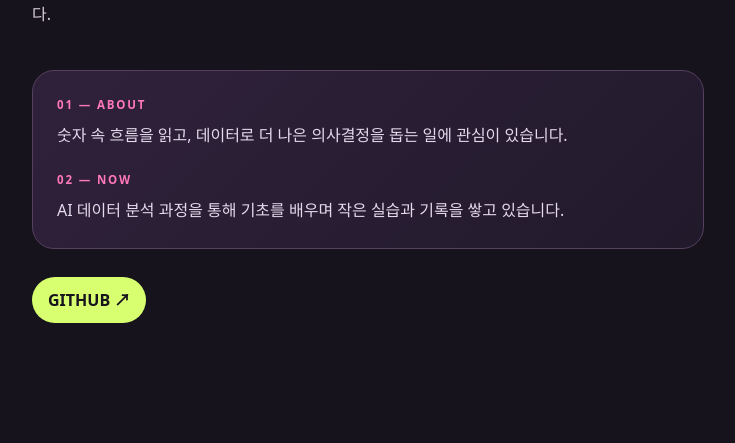
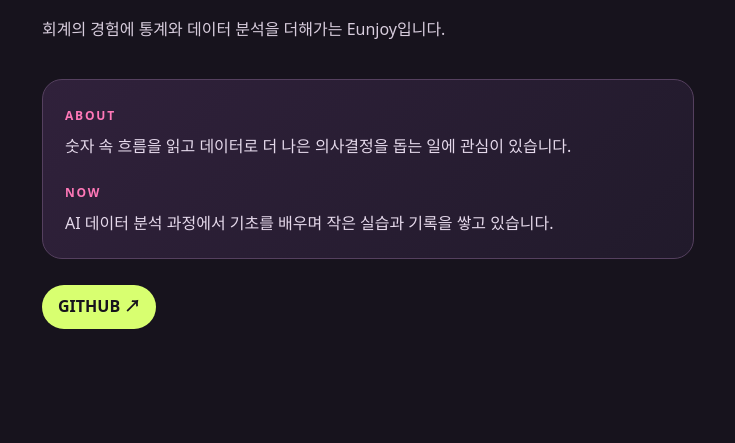
Before and after one commit to eunjoyhere/261113_empty, a plain HTML site: page index.html in a window 1280 px wide. Shown: the part 357-800 px from the top of the page, without its empty margins (272-1007 px from the left). Drawn offline with Linux system fonts and the light colour scheme.

Commit message:
Refine bold purple and pink profile design

```diff
--- a/index.html
+++ b/index.html
@@ -1,3 +1 @@
-<!doctype html><html lang="ko"><meta charset="utf-8"><meta name="viewport" content="width=device-width,initial-scale=1"><title>Eunjoy — Data in Color</title><style>
-*{box-sizing:border-box}body{margin:0;background:#17131d;color:#f7efff;font:16px/1.65 system-ui}main{max-width:720px;margin:auto;padding:10vh 24px}.eyebrow{color:#d8b8ff;font-size:.75rem;letter-spacing:.18em}h1{font-size:clamp(2.8rem,10vw,5.4rem);line-height:1.02;letter-spacing:-.07em;margin:28px 0}h1 em{color:#ff4fa3;font-style:normal}.intro{color:#d8cddd;max-width:480px}.panel{margin-top:42px;padding:24px;border:1px solid #55405f;border-radius:22px;background:linear-gradient(135deg,#30213b,#211a2b)}.label{color:#ff78b8;font-size:.72rem;letter-spacing:.16em;font-weight:700}.panel p{margin:8px 0 22px;color:#e5d9eb}.panel p:last-child{margin-bottom:0}.link{display:inline-block;margin-top:28px;color:#17131d;background:#d8ff70;padding:10px 16px;border-radius:999px;text-decoration:none;font-weight:700}@media(max-width:480px){main{padding:8vh 22px}.panel{padding:20px}}
-</style><main><div class="eyebrow">EUNJOY / DATA LEARNER ✳</div><h1>숫자에<br><em>새로운 시선</em>을.</h1><p class="intro">안녕하세요. 회계의 경험에 통계와 데이터 분석을 더해가는 Eunjoy입니다.</p><section class="panel"><div class="label">01 — ABOUT</div><p>숫자 속 흐름을 읽고, 데이터로 더 나은 의사결정을 돕는 일에 관심이 있습니다.</p><div class="label">02 — NOW</div><p>AI 데이터 분석 과정을 통해 기초를 배우며 작은 실습과 기록을 쌓고 있습니다.</p></section><a class="link" href="https://github.com/eunjoyhere">GITHUB ↗</a></main></html>
+<!doctype html><html lang="ko"><meta charset="utf-8"><meta name="viewport" content="width=device-width,initial-scale=1"><title>Eunjoy | Data</title><style>*{box-sizing:border-box}body{margin:0;background:#17131d;color:#f7efff;font:16px/1.6 system-ui}main{max-width:700px;margin:auto;padding:10vh 24px}.tag{color:#d8b8ff;font-size:.75rem;letter-spacing:.16em}h1{font-size:clamp(2.8rem,10vw,5rem);line-height:1.05;letter-spacing:-.06em}em{color:#ff4fa3;font-style:normal}.intro{color:#d8cddd}.card{margin-top:36px;padding:22px;border:1px solid #55405f;border-radius:20px;background:linear-gradient(135deg,#30213b,#211a2b)}b{color:#ff78b8;font-size:.75rem;letter-spacing:.15em}.card p{color:#e5d9eb;margin:6px 0 20px}.card p:last-child{margin-bottom:0}a{display:inline-block;margin-top:26px;padding:9px 16px;border-radius:30px;background:#d8ff70;color:#17131d;text-decoration:none;font-weight:700}@media(max-width:480px){main{padding:8vh 20px}}</style><main><div class="tag">EUNJOY / DATA LEARNER ✳</div><h1>숫자에<br><em>새로운 시선</em>을.</h1><p class="intro">회계의 경험에 통계와 데이터 분석을 더해가는 Eunjoy입니다.</p><section class="card"><b>ABOUT</b><p>숫자 속 흐름을 읽고 데이터로 더 나은 의사결정을 돕는 일에 관심이 있습니다.</p><b>NOW</b><p>AI 데이터 분석 과정에서 기초를 배우며 작은 실습과 기록을 쌓고 있습니다.</p></section><a href="https://github.com/eunjoyhere">GITHUB ↗</a></main></html>
```
